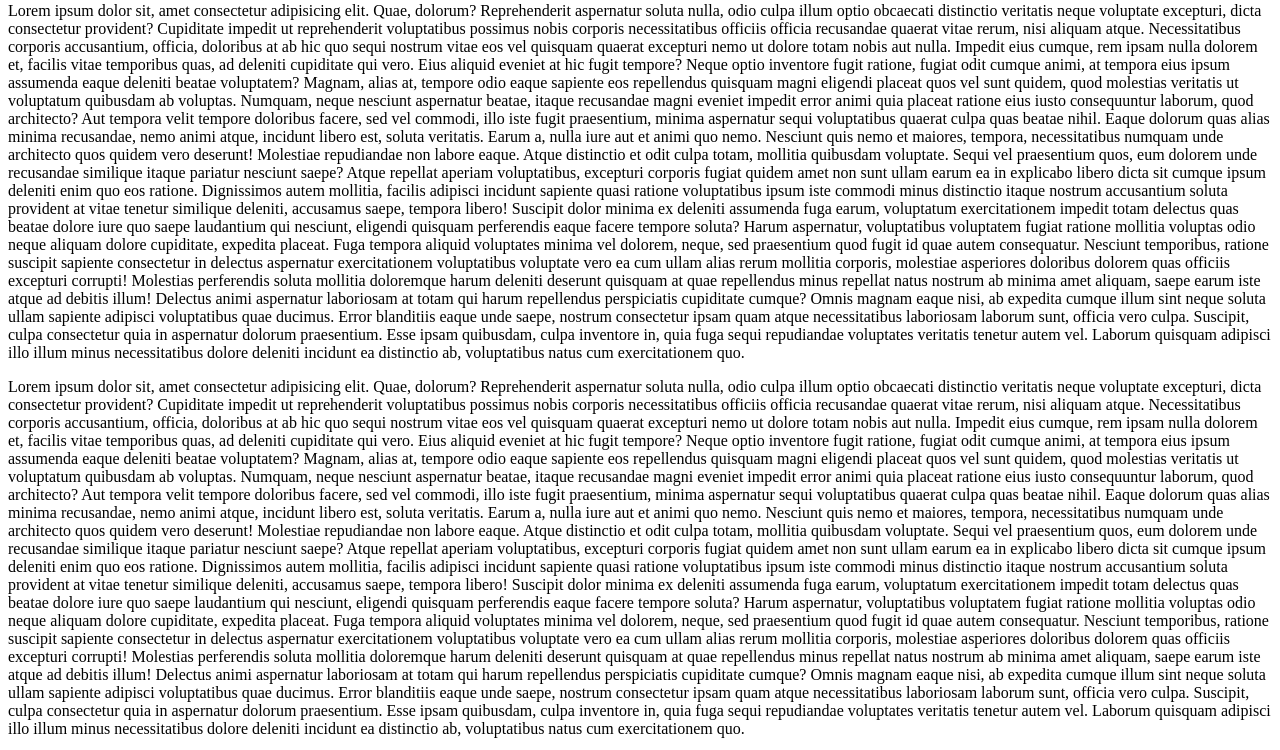
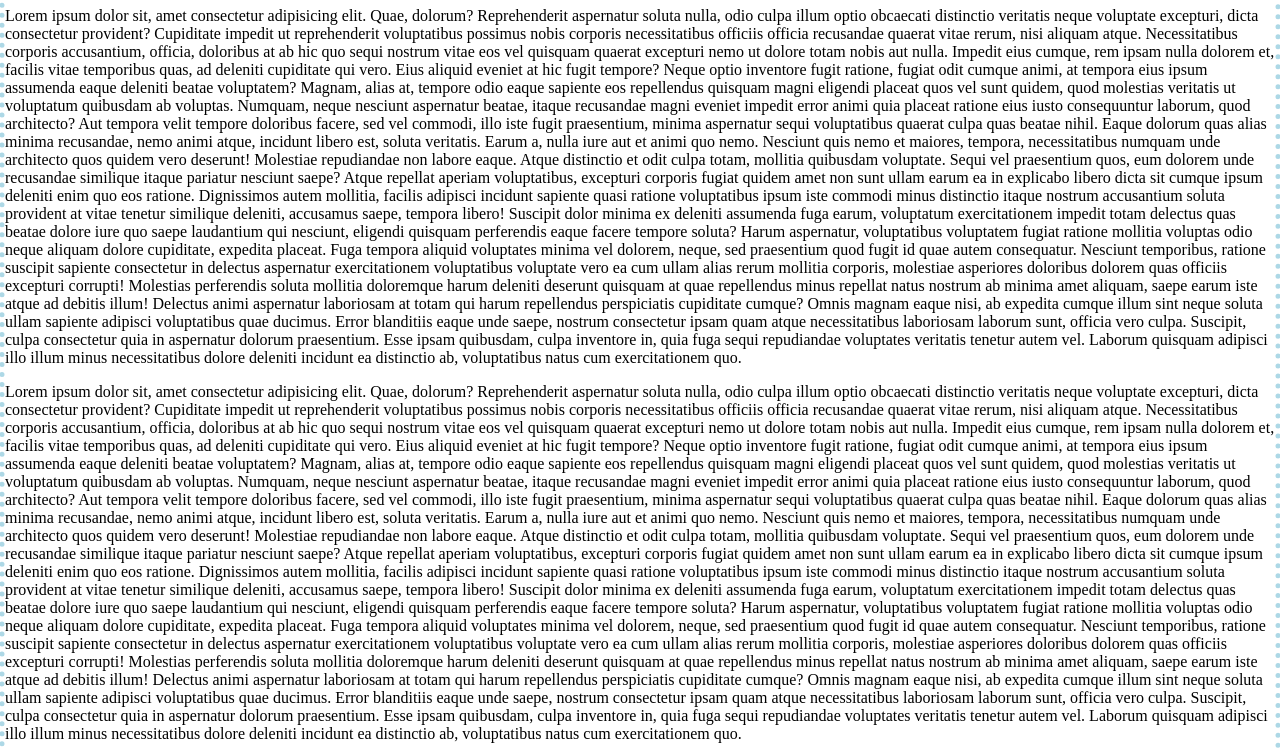
Before and after one commit to Ezabulbary/my-first-repo, a plain HTML site: page index.html in a window 1280 px wide. Shown: the part 78-828 px from the top of the page. Drawn offline with Linux system fonts and the light colour scheme.

Commit message:
new style

```diff
--- a/index.html
+++ b/index.html
@@ -5,6 +5,7 @@
     <meta http-equiv="X-UA-Compatible" content="IE=edge">
     <meta name="viewport" content="width=device-width, initial-scale=1.0">
     <title>my first github repo</title>
+    <link rel="stylesheet" href="style/style.css">
 </head>
 <body>
     <h1>This is my first repo site</h1>
--- /dev/null
+++ b/style/style.css
@@ -0,0 +1,5 @@
+body{
+    margin: 0 auto;
+    border: 5px dotted lightblue;
+    border-radius: 10px;
+}
```
